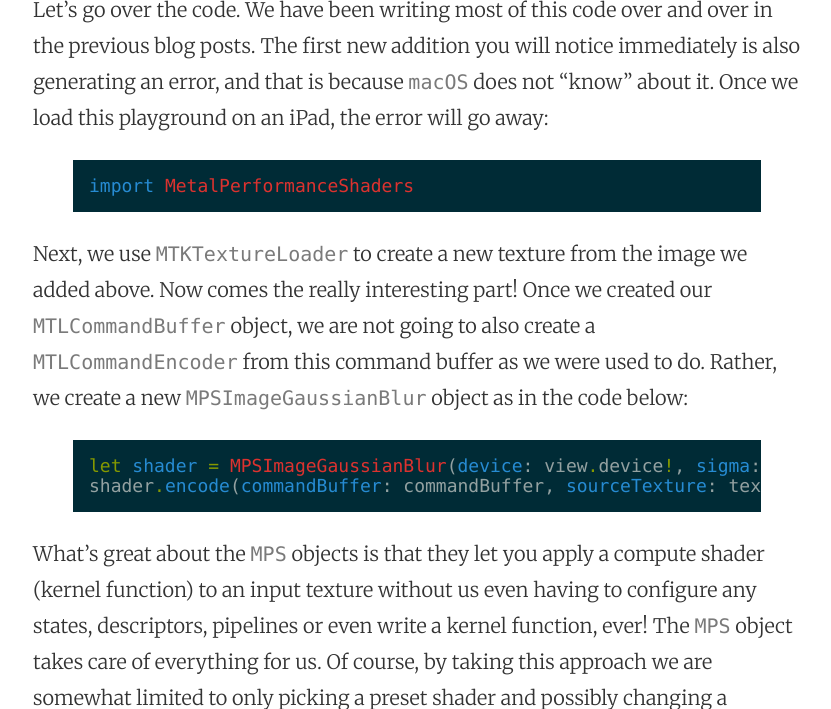
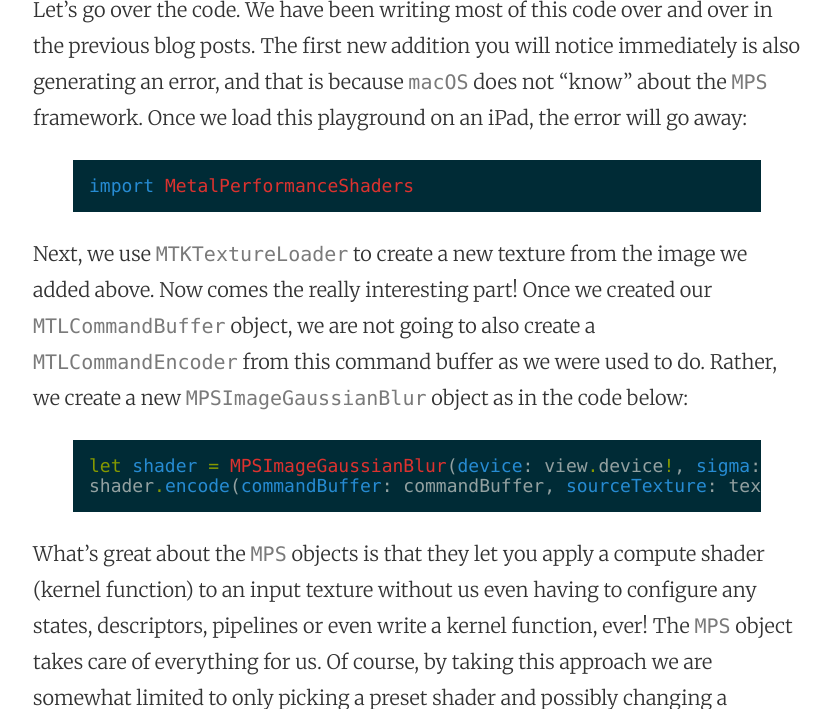
Before and after one commit to mhorga/mhorga.github.io, a Jekyll site: the page built from _posts/2016-07-31-metal-performance-shaders-for-the-ipad-playground.markdown, in a window 1280 px wide and 900 px high, scrolled down 1599 px, cut to the strip 191-900 px from the top of the window. Shown: the whole strip, without its empty margins (223-1054 px from the left). Built offline with Jekyll 4.4.1, drawn with Linux system fonts in a browser that asks for light colours; comment, search, counter and statistics services are not loaded.

Commit message:
Post update: Metal Performance Shaders for the iPad playground

```diff
--- a/_posts/2016-07-31-metal-performance-shaders-for-the-ipad-playground.markdown
+++ b/_posts/2016-07-31-metal-performance-shaders-for-the-ipad-playground.markdown
@@ -9,7 +9,7 @@
 
 ![alt text](https://github.com/MetalKit/images/raw/master/mps_1.png "1")
 
-Let's go over the code. We have been writing most of this code over and over in the previous blog posts. The first new addition you will notice immediately is also generating an error, and that is because `macOS` does not "know" about it. Once we load this playground on an iPad, the error will go away:
+Let's go over the code. We have been writing most of this code over and over in the previous blog posts. The first new addition you will notice immediately is also generating an error, and that is because `macOS` does not "know" about the `MPS` framework. Once we load this playground on an iPad, the error will go away:
 
 {% highlight swift %}import MetalPerformanceShaders
 {% endhighlight %}
```
